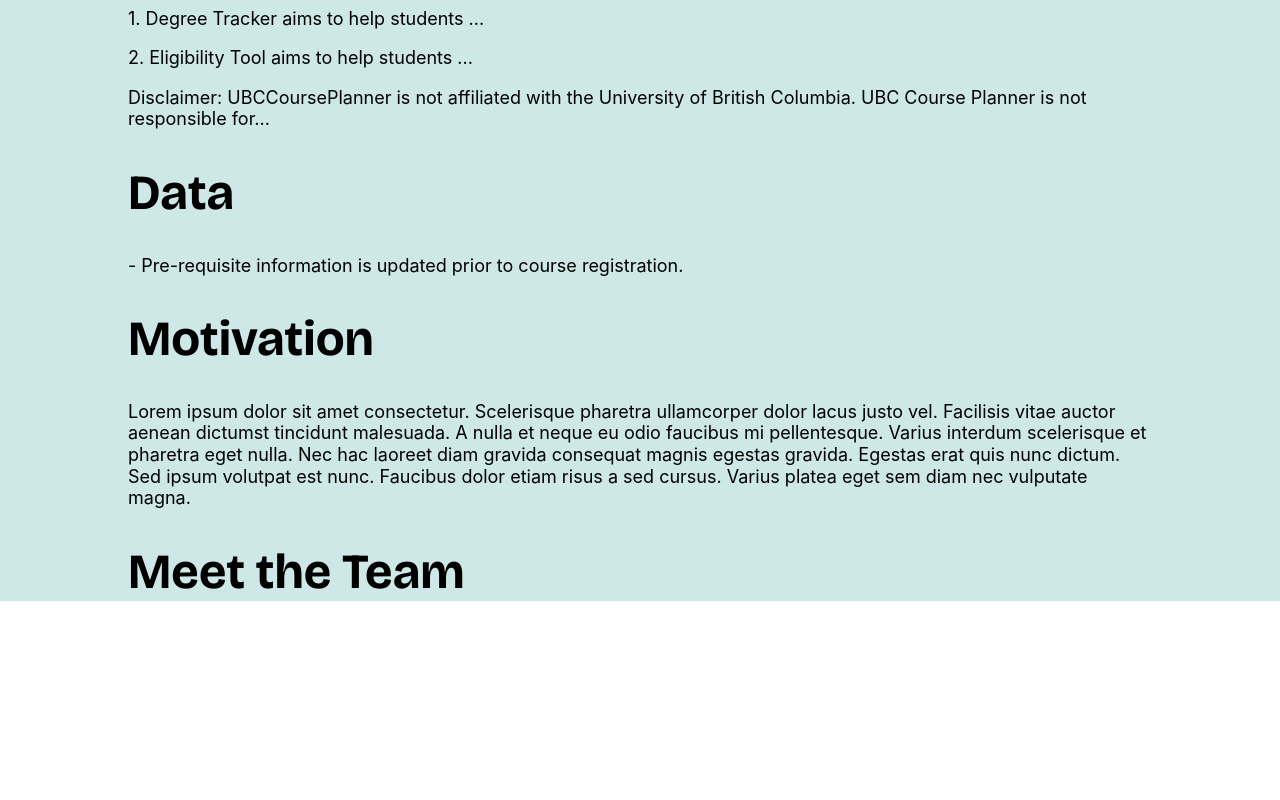
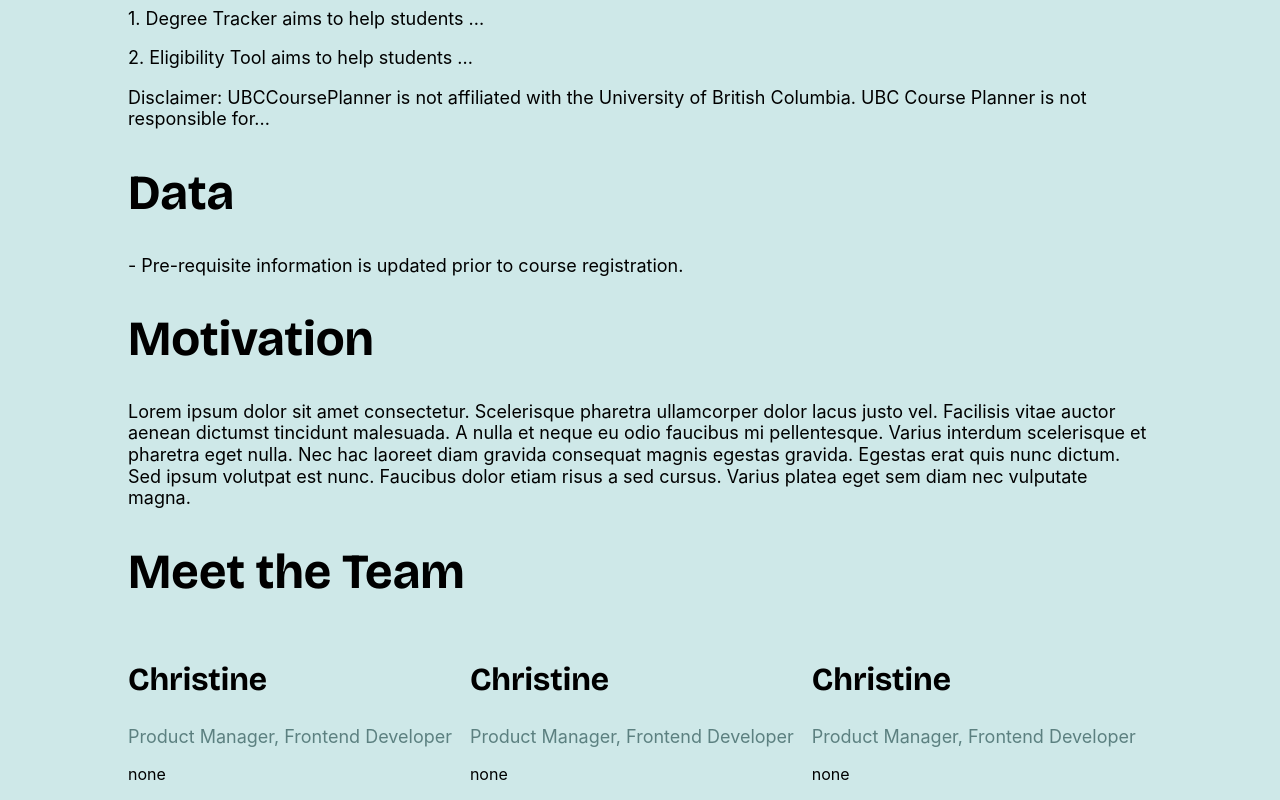
Before and after one commit to Wendi-WL/course-planner, a React (Create React App) app in the folder frontend/: page / in a window 1280 px wide. Shown: the part 200-1000 px from the top of the page. Before the commit the page ends 834 px from the top, so only its background shows below. Built offline with nearby package versions, Linux system fonts and the light colour scheme.

Commit message:
Made TeamMemberCard component for About us

```diff
--- a/frontend/src/App.css
+++ b/frontend/src/App.css
@@ -61,9 +61,38 @@
   font-weight: 700;
 }
 
+.Page h2 {
+  font-family: Bricolage Grotesque;
+  font-size: 32px;
+  font-weight: 700;
+}
+
 .Page p {
   font-family: Inter;
   font-size: 18px;
   font-weight: 400;
   line-height: 120%;
 }
+.team-member-cards {
+  display: flex;
+  flex-direction: row; /* horizontal layout */
+  /*justify-content: space-between; /* optional: adds space between */
+  gap: 4px; /* optional: adds gap between items */
+}
+
+.team-member-card {
+  width: 33%;
+}
+
+.team-member-card h3 {
+  font-family: Inter;
+  font-size: 18px;
+  font-weight: 400;
+  color: #5C8080;
+}
+
+.team-member-card p {
+  font-family: Inter;
+  font-size: 16px;
+  font-weight: 400;
+}
--- /dev/null
+++ b/frontend/src/components/ui/TeamMemberCard.jsx
@@ -0,0 +1,11 @@
+const TeamMemberCard = ({ name,role,description }) =>{
+  return (
+    <div className='team-member-card'>
+        <h2>{name}</h2>
+        <h3>{role}</h3>
+        <p>{description}</p>
+    </div>
+  )
+}
+
+export default TeamMemberCard;
--- a/frontend/src/pages/About/About.jsx
+++ b/frontend/src/pages/About/About.jsx
@@ -1,3 +1,5 @@
+import TeamMemberCard from "../../components/ui/TeamMemberCard";
+
 function About() {
   return (
     <div className="Page">
@@ -14,6 +16,11 @@
       <p>Lorem ipsum dolor sit amet consectetur. Scelerisque pharetra ullamcorper dolor lacus justo vel. Facilisis vitae auctor aenean dictumst tincidunt malesuada. A nulla et neque eu odio faucibus mi pellentesque. Varius interdum scelerisque et pharetra eget nulla. Nec hac laoreet diam gravida consequat magnis egestas gravida. Egestas erat quis nunc dictum. Sed ipsum volutpat est nunc. Faucibus dolor etiam risus a sed cursus. Varius platea eget sem diam nec vulputate magna.</p>
 
       <h1>Meet the Team</h1>
+      <div className="team-member-cards">
+        <TeamMemberCard name="Christine" role="Product Manager, Frontend Developer" description="none"></TeamMemberCard>
+        <TeamMemberCard name="Christine" role="Product Manager, Frontend Developer" description="none"></TeamMemberCard>
+        <TeamMemberCard name="Christine" role="Product Manager, Frontend Developer" description="none"></TeamMemberCard>
+      </div>
     </div>
   )
 }
```
